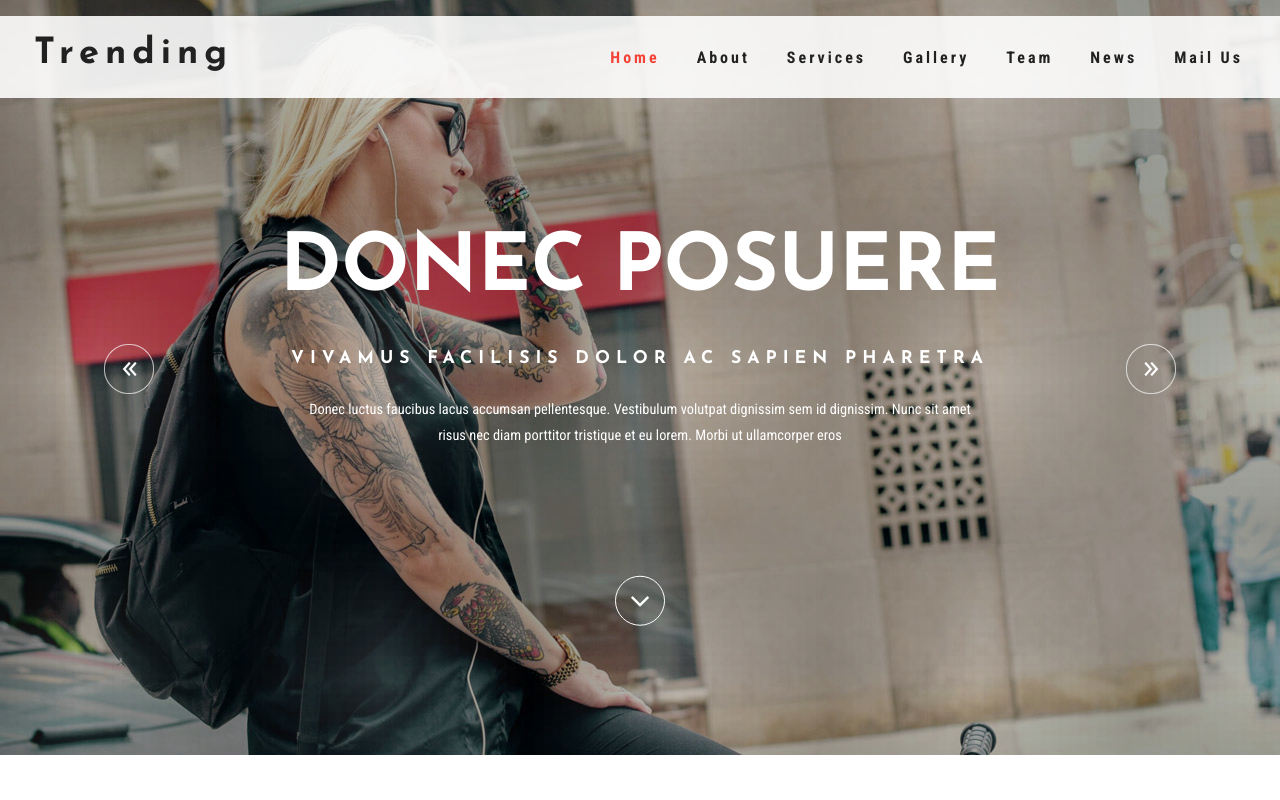
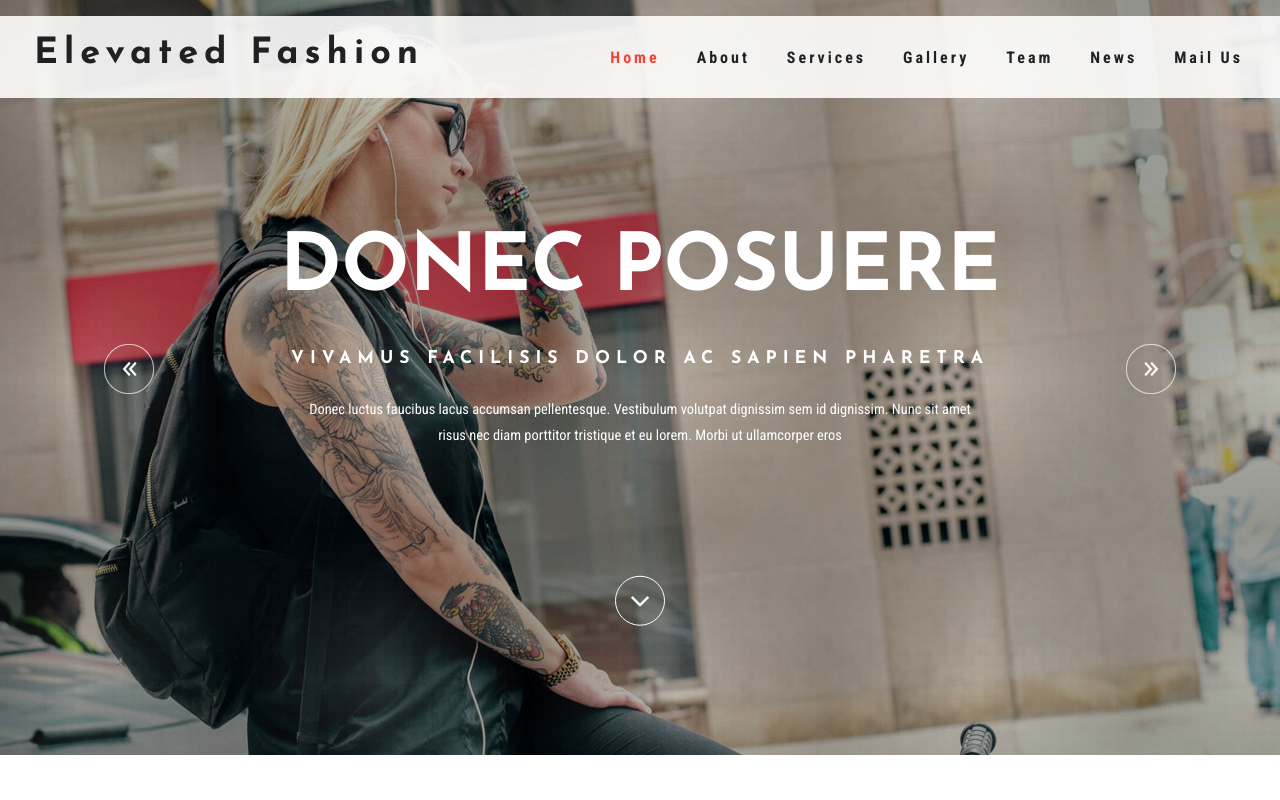
Before and after one commit to deerajlucky/Elevated-Fashion-Website, a plain HTML site: page index.html in a window 1280 px wide. Shown: the top 800 px of the page. Drawn offline with Linux system fonts and the light colour scheme.

Commit message:
Update index.html

```diff
--- a/index.html
+++ b/index.html
@@ -60,7 +60,7 @@ Smartphone Compatible web template, free webdesigns for Nokia, Samsung, LG, Sony
 							<span class="icon-bar"></span>
 						  </button>
 							<div class="agileits-logo">
-								<h1><a href="index.html">Trending</a></h1>
+								<h1><a href="index.html">Elevated Fashion</a></h1>
 							</div>
 						</div>
 
```
